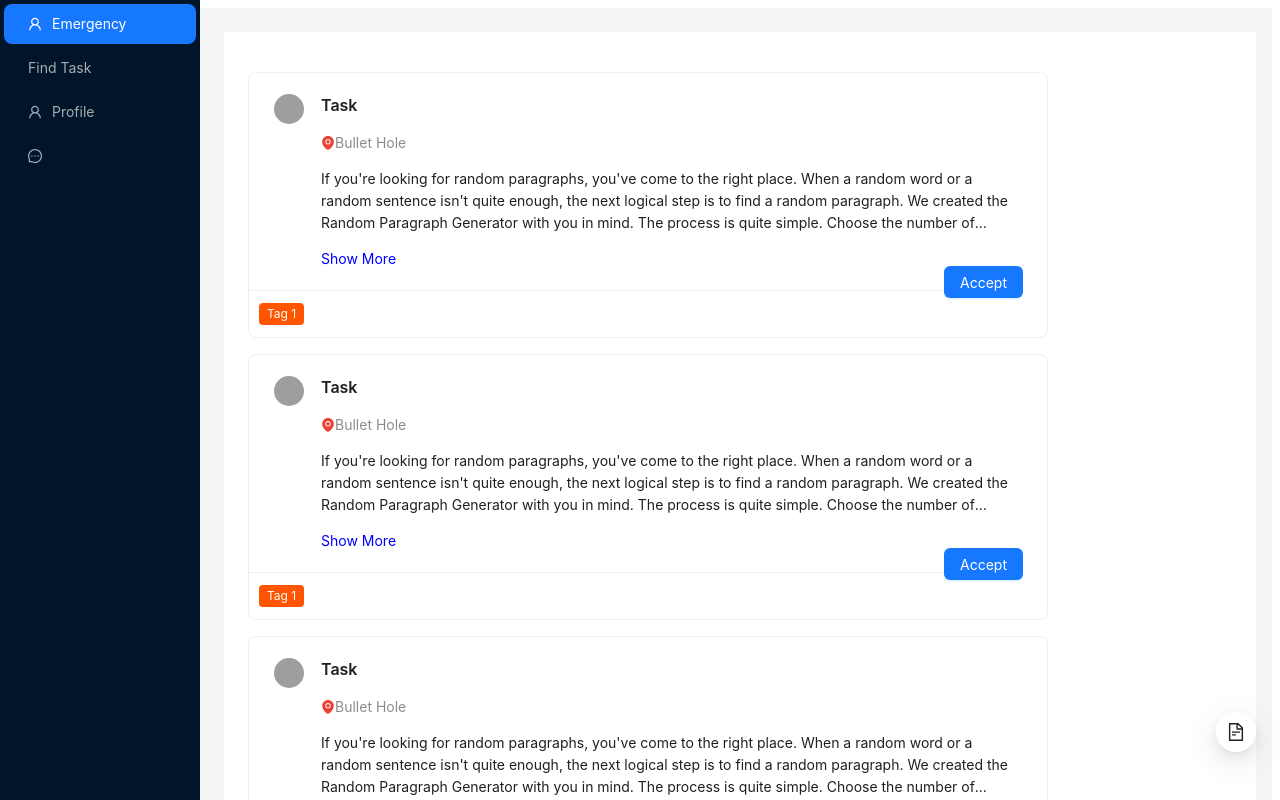
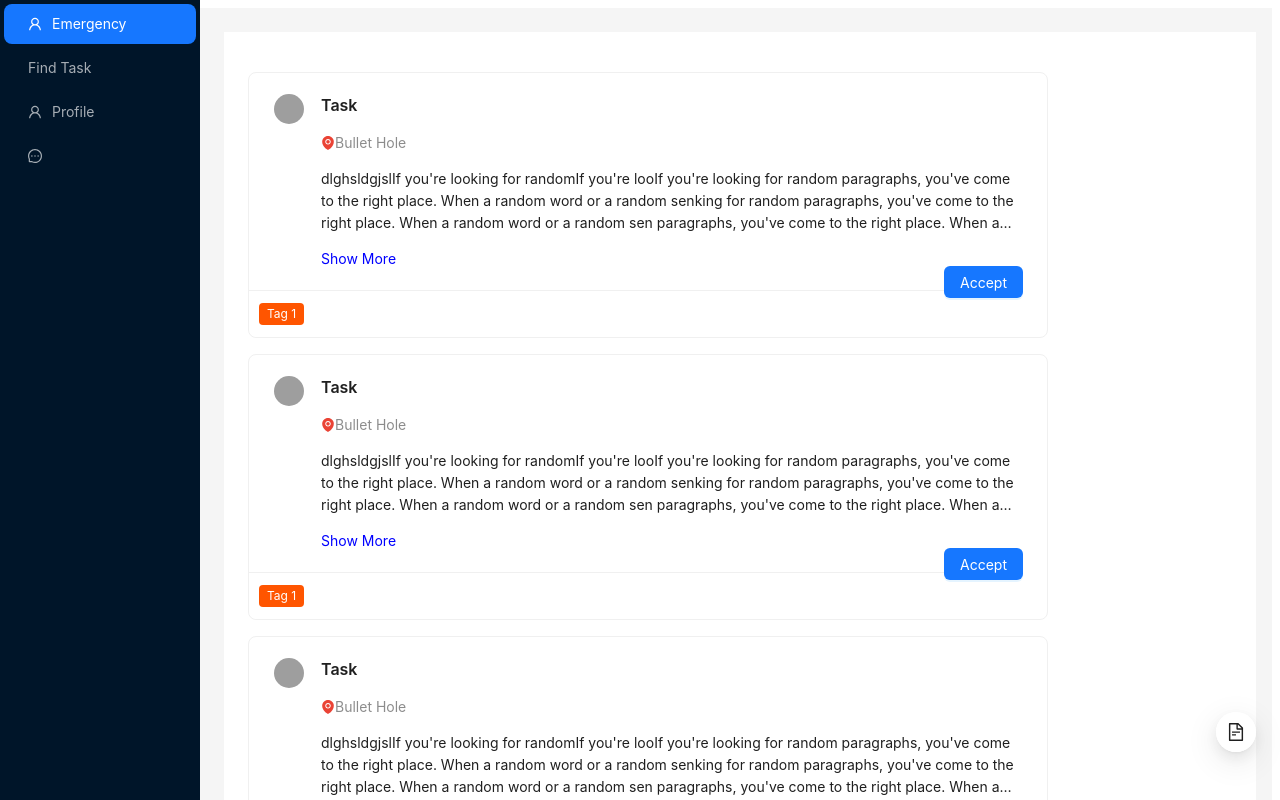
Before and after one commit to Yashaswe/ycp-connectcampus, a React (Create React App) app in the folder frontend/: page / in a window 1280 px wide. Shown: the top 800 px of the page. Built offline with nearby package versions, Linux system fonts and the light colour scheme; grey boxes are pictures that could not be loaded.

Commit message:
add test data

```diff
--- a/frontend/src/App.js
+++ b/frontend/src/App.js
@@ -18,8 +18,9 @@ const { Meta } = Card;
 function App() {
   let postinfo = {
     title: "Task",
-
     description:
+      "dlghsldgjslIf you're looking for randomIf you're looIf you're looking for random paragraphs, you've come to the right place. When a random word or a random senking for random paragraphs, you've come to the right place. When a random word or a random sen paragraphs, you've come to the right place. When a random word or a random sen",
+    description2:
       "If you're looking for random paragraphs, you've come to the right place. When a random word or a random sentence isn't quite enough, the next logical step is to find a random paragraph. We created the Random Paragraph Generator with you in mind. The process is quite simple. Choose the number of random paragraphs you'd like to see and click the button. Your chosen number of paragraphs will instantly appear.If you're looking for random paragraphs, you've come to the right place. When a random word or a random sentence isn't quite enough, the next logical step is to find a random paragraph. We created the Random Paragraph Generator with you in mind. The process is quite simple. Choose the number of random paragraphs you'd like to see and click the button. Your chosen number of paragraphs will instantly appear.",
     location: "Bullet Hole",
   };
```
